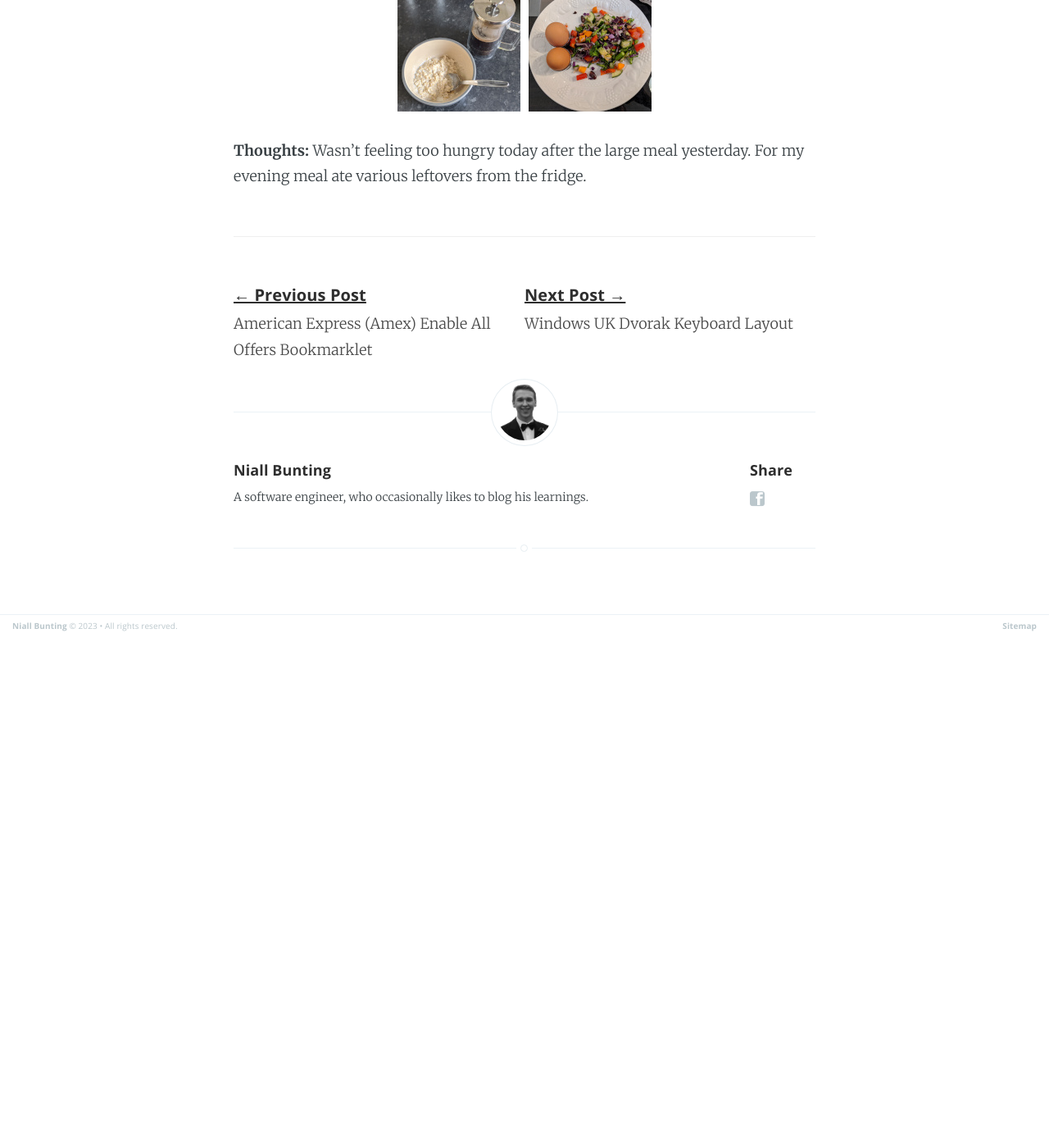
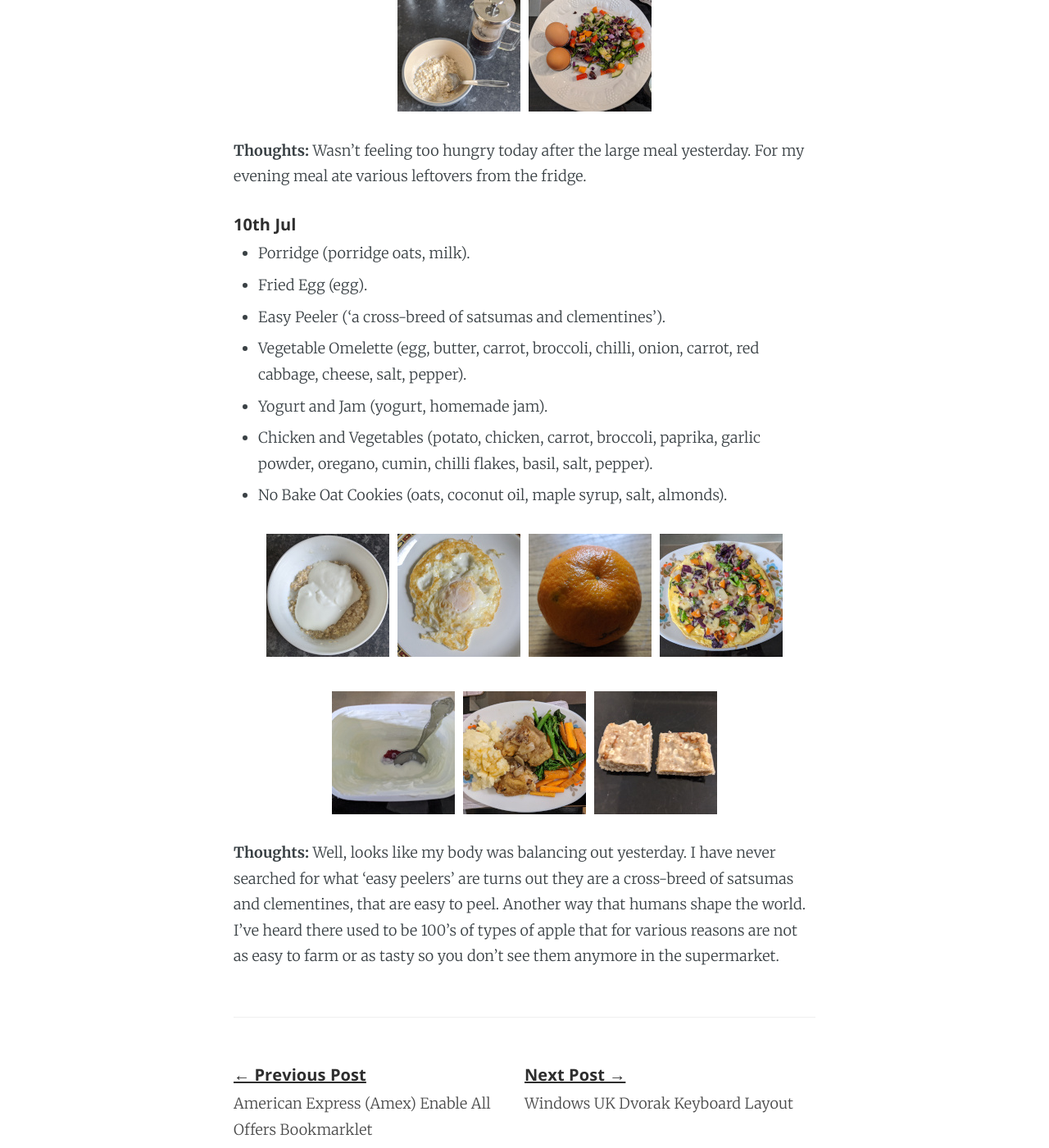
Before and after one commit to NiallBunting/niallbunting.github.io, a Jekyll site: the page built from _posts/2023-07-01-one-ingredient-challenge.markdown, in a window 1280 px wide and 1400 px high, scrolled down 6302 px. Shown: the whole window at 82% size. Built offline with Jekyll 4.4.1, drawn with Linux system fonts in a browser that asks for light colours; before the commit the page ends 7080 px from its top, so only the background shows below that.

Commit message:
OIC day 10

```diff
--- a/_posts/2023-07-01-one-ingredient-challenge.markdown
+++ b/_posts/2023-07-01-one-ingredient-challenge.markdown
@@ -276,6 +276,56 @@ This blog post is going to chart my progress with what I'm eating. I'm no chef a
 
 **Thoughts:** Wasn't feeling too hungry today after the large meal yesterday. For my evening meal ate various leftovers from the fridge.
 
+##### 10th Jul
+
+* Porridge (porridge oats, milk).
+* Fried Egg (egg).
+* Easy Peeler ('a cross-breed of satsumas and clementines').
+* Vegetable Omelette (egg, butter, carrot, broccoli, chilli, onion, carrot, red cabbage, cheese, salt, pepper).
+* Yogurt and Jam (yogurt, homemade jam).
+* Chicken and Vegetables (potato, chicken, carrot, broccoli, paprika, garlic powder, oregano, cumin, chilli flakes, basil, salt, pepper).
+* No Bake Oat Cookies (oats, coconut oil, maple syrup, salt, almonds).
+
+<div class="gallery">
+  <div class="galleryitem">
+   <a target="_blank" href="/assets/images/oneingredientchallenge/10-porridge.jpg">
+    <img src="/assets/images/oneingredientchallenge/10-porridge-sm.jpg"/>
+   </a>
+  </div>
+  <div class="galleryitem">
+   <a target="_blank" href="/assets/images/oneingredientchallenge/10-egg.jpg">
+    <img src="/assets/images/oneingredientchallenge/10-egg-sm.jpg"/>
+   </a>
+  </div>
+  <div class="galleryitem">
+   <a target="_blank" href="/assets/images/oneingredientchallenge/10-orange.jpg">
+    <img src="/assets/images/oneingredientchallenge/10-orange-sm.jpg"/>
+   </a>
+  </div>
+  <div class="galleryitem">
+   <a target="_blank" href="/assets/images/oneingredientchallenge/10-omelette.jpg">
+    <img src="/assets/images/oneingredientchallenge/10-omelette-sm.jpg"/>
+   </a>
+  </div>
+  <div class="galleryitem">
+   <a target="_blank" href="/assets/images/oneingredientchallenge/10-yogurt.jpg">
+    <img src="/assets/images/oneingredientchallenge/10-yogurt-sm.jpg"/>
+   </a>
+  </div>
+  <div class="galleryitem">
+   <a target="_blank" href="/assets/images/oneingredientchallenge/10-chicken.jpg">
+    <img src="/assets/images/oneingredientchallenge/10-chicken-sm.jpg"/>
+   </a>
+  </div>
+  <div class="galleryitem">
+   <a target="_blank" href="/assets/images/oneingredientchallenge/10-oat.jpg">
+    <img src="/assets/images/oneingredientchallenge/10-oat-sm.jpg"/>
+   </a>
+  </div>
+</div>
+
+**Thoughts:** Well, looks like my body was balancing out yesterday. I have never searched for what 'easy peelers' are turns out they are a cross-breed of satsumas and clementines, that are easy to peel. Another way that humans shape the world. I've heard there used to be 100's of types of apple that for various reasons are not as easy to farm or as tasty so you don't see them anymore in the supermarket.
+
 [maltodextrin]: https://en.wikipedia.org/wiki/Maltodextrin
 [phytohaemagglutinin]: https://en.wikipedia.org/wiki/Phytohaemagglutinin
 
```
Also changed, not shown: assets/images/oneingredientchallenge/10-chicken-sm.jpg (added), assets/images/oneingredientchallenge/10-egg-sm.jpg (added), assets/images/oneingredientchallenge/10-egg.jpg (added), assets/images/oneingredientchallenge/10-oat-sm.jpg (added), assets/images/oneingredientchallenge/10-omelette-sm.jpg (added), assets/images/oneingredientchallenge/10-orange-sm.jpg (added), assets/images/oneingredientchallenge/10-orange.jpg (added), assets/images/oneingredientchallenge/10-porridge-sm.jpg (added), assets/images/oneingredientchallenge/10-yogurt-sm.jpg (added), 5 other files.
